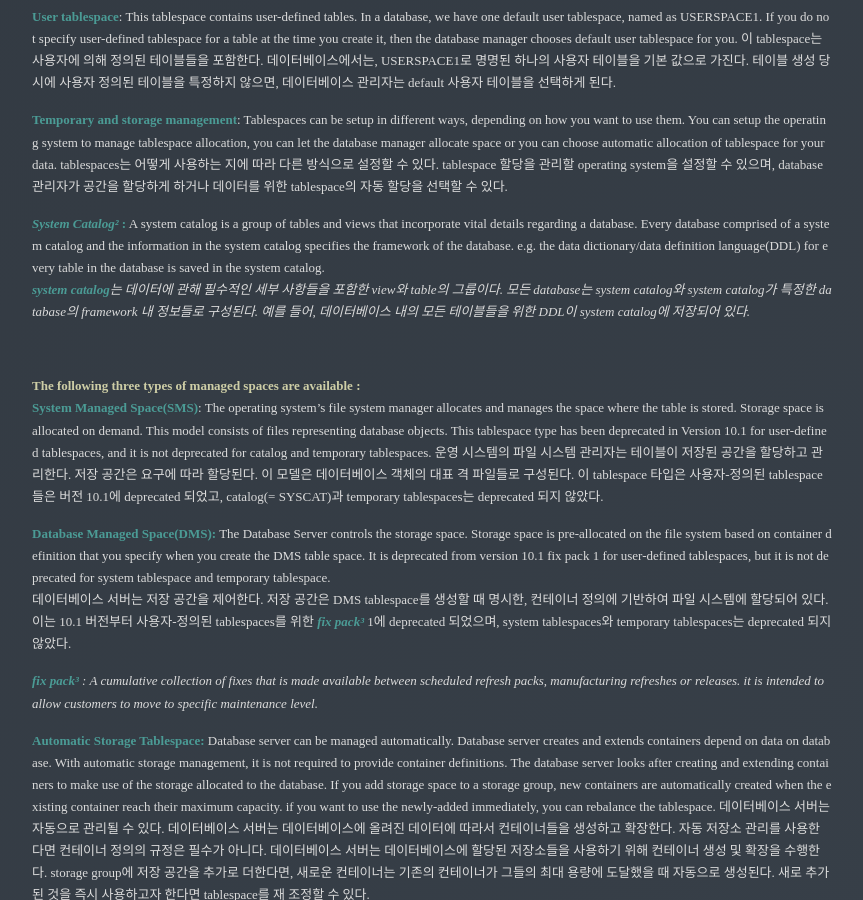
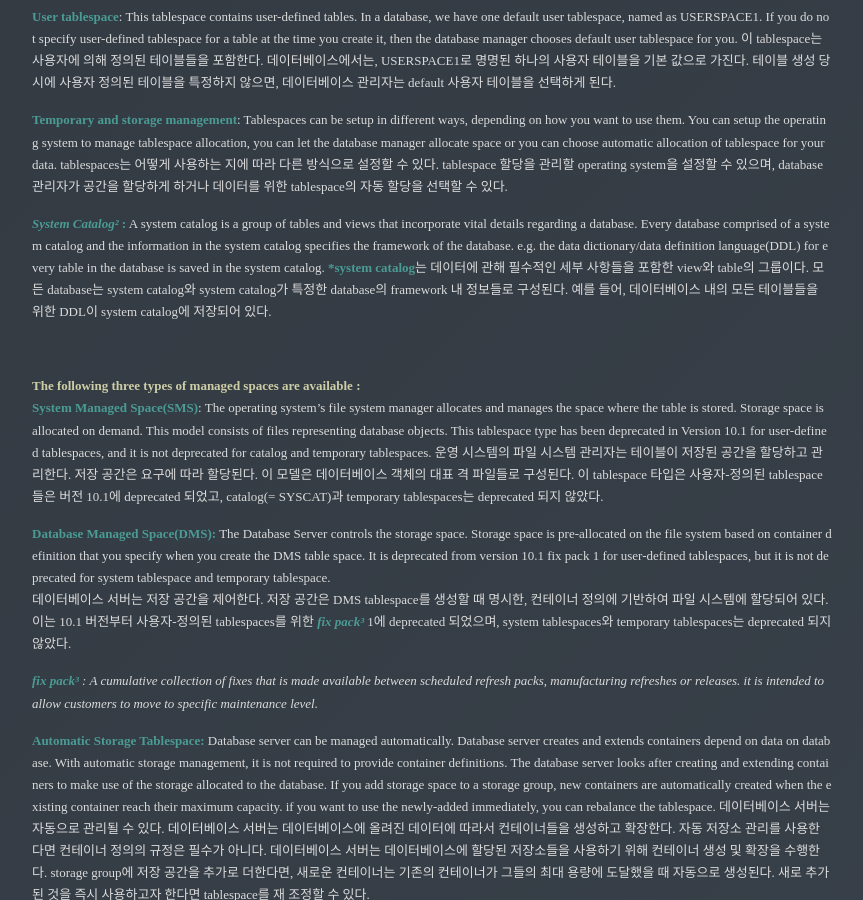
Before and after one commit to codepark-kr/codepark-kr.github.io, a Jekyll site: the page built from database.md, in a window 1280 px wide and 900 px high, scrolled down 14707 px. Shown: the whole window, without its empty margins (208-1071 px from the left). Built offline with Jekyll 4.4.1, drawn with Linux system fonts in a browser that asks for light colours; some web fonts are replaced.

Commit message:
[ETC] add missing character at code snippets

```diff
--- a/database.md
+++ b/database.md
@@ -385,8 +385,7 @@ when you create a new database, the database manager creates some default tables
 
 **Temporary and storage management**: Tablespaces can be setup in different ways, depending on how you want to use them. You can setup the operating system to manage tablespace allocation, you can let the database manager allocate space or you can choose automatic allocation of tablespace for your data. tablespaces는 어떻게 사용하는 지에 따라 다른 방식으로 설정할 수 있다. tablespace 할당을 관리할 operating system을 설정할 수 있으며, database 관리자가 공간을 할당하게 하거나 데이터를 위한 tablespace의 자동 할당을 선택할 수 있다.
 
-***System Catalog²* :** A system catalog is a group of tables and views that incorporate vital details regarding a database. Every database comprised of a system catalog and the information in the system catalog specifies the framework of the database. e.g. the data dictionary/data definition language(DDL) for every table in the database is saved in the system catalog.
-***system catalog**는 데이터에 관해 필수적인 세부 사항들을 포함한 view와 table의 그룹이다. 모든 database는 system catalog와 system catalog가 특정한 database의 framework 내 정보들로 구성된다. 예를 들어, 데이터베이스 내의 모든 테이블들을 위한 DDL이 system catalog에 저장되어 있다.*
+***System Catalog²* :** A system catalog is a group of tables and views that incorporate vital details regarding a database. Every database comprised of a system catalog and the information in the system catalog specifies the framework of the database. e.g. the data dictionary/data definition language(DDL) for every table in the database is saved in the system catalog. ***system catalog**는 데이터에 관해 필수적인 세부 사항들을 포함한 view와 table의 그룹이다. 모든 database는 system catalog와 system catalog가 특정한 database의 framework 내 정보들로 구성된다. 예를 들어, 데이터베이스 내의 모든 테이블들을 위한 DDL이 system catalog에 저장되어 있다.
 
 <br/>
 <h4>The following three types of managed spaces are available :</h4>
@@ -399,8 +398,7 @@ when you create a new database, the database manager creates some default tables
 
 **Automatic Storage Tablespace:** Database server can be managed automatically. Database server creates and extends containers depend on data on database. With automatic storage management, it is not required to provide container definitions. The database server looks after creating and extending containers to make use of the storage allocated to the database. If you add storage space to a storage group, new containers are automatically created when the existing container reach their maximum capacity. if you want to use the newly-added immediately, you can rebalance the tablespace. 데이터베이스 서버는 자동으로 관리될 수 있다. 데이터베이스 서버는 데이터베이스에 올려진 데이터에 따라서 컨테이너들을 생성하고 확장한다. 자동 저장소 관리를 사용한다면 컨테이너 정의의 규정은 필수가 아니다. 데이터베이스 서버는 데이터베이스에 할당된 저장소들을 사용하기 위해 컨테이너 생성 및 확장을 수행한다. storage group에 저장 공간을 추가로 더한다면, 새로운 컨테이너는 기존의 컨테이너가 그들의 최대 용량에 도달했을 때 자동으로 생성된다. 새로 추가된 것을 즉시 사용하고자 한다면 tablespace를 재 조정할 수 있다.
 
-**Page, table and tablespace size:** Temporary DMS and automatic storage tablespaces, the page size you choose for your database determines the maximum limit for the tablespace size. For table SMS and temporary automatic storage tablespaces, the page size constrains the size of table itself. The page sizes can be 4kb, 8kb, 16kb, 32kb.
-임시 DMS(Database managed Space)와 자동 저장소 tablespaces, 데이터베이스를 위한 page size는 tablespace의 최대 크기의 한도를 결정한다. table System managed Space와 임시 자동 저장소 tablespaces, 페이지 크기는 테이블의 크기를 스스로 제한한다. page 크기는 4kb, 8kb, 16kb, 32kb일 수 있다.
+**Page, table and tablespace size:** Temporary DMS and automatic storage tablespaces, the page size you choose for your database determines the maximum limit for the tablespace size. For table SMS and temporary automatic storage tablespaces, the page size constrains the size of table itself. The page sizes can be 4kb, 8kb, 16kb, 32kb. 임시 DMS(Database managed Space)와 자동 저장소 tablespaces, 데이터베이스를 위한 page size는 tablespace의 최대 크기의 한도를 결정한다. table System managed Space와 임시 자동 저장소 tablespaces, 페이지 크기는 테이블의 크기를 스스로 제한한다. page 크기는 4kb, 8kb, 16kb, 32kb일 수 있다.
 
 ## 5-4. Syntax
 ## 5-5. Remark
```
